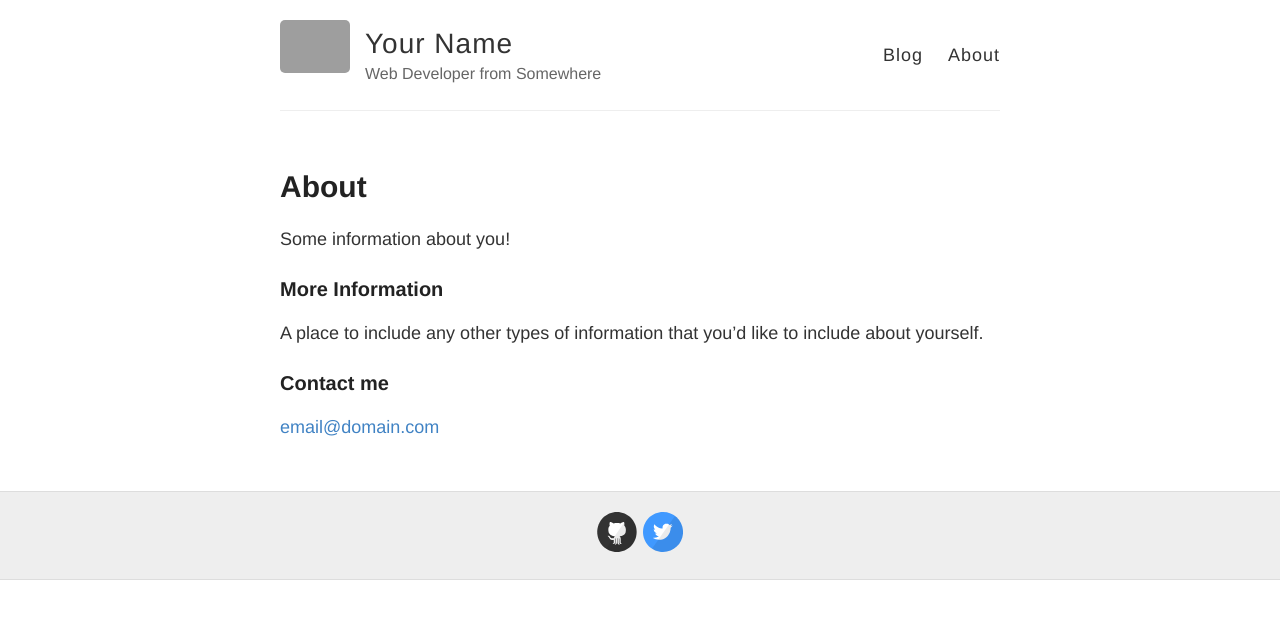
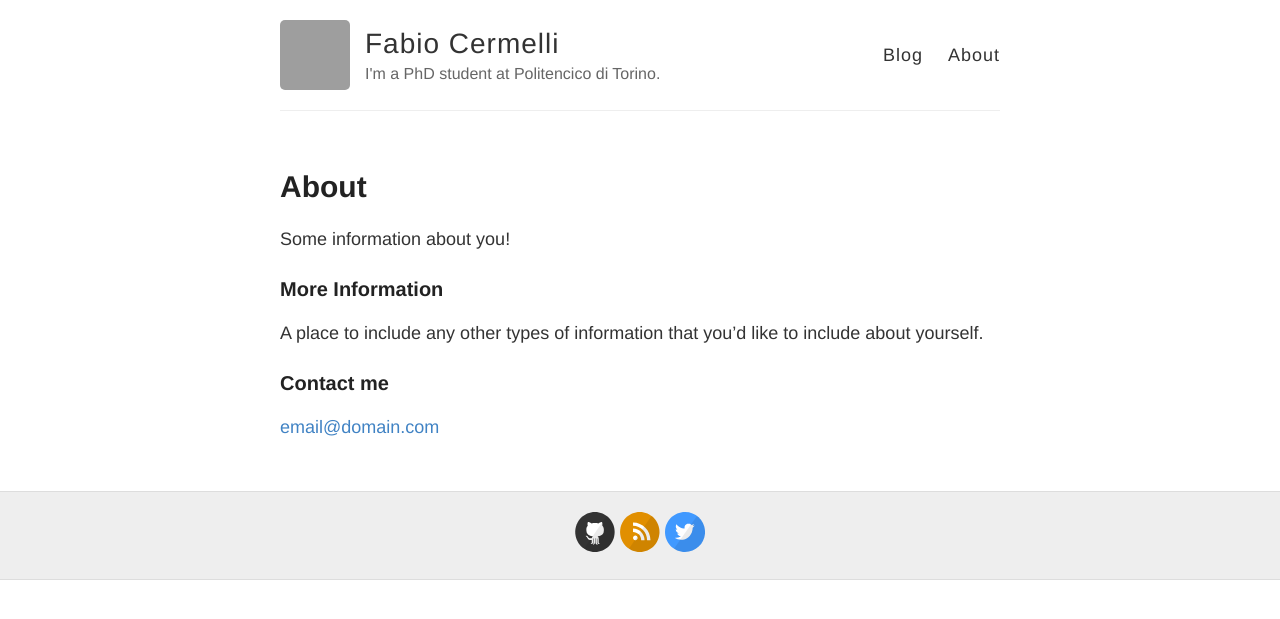
Before and after one commit to fcdl94/fcdl94.github.io, a Jekyll site: the page built from about.md, in a window 1280 px wide. Shown: the top 619 px of the page. Built offline with Jekyll 4.4.1, drawn with Linux system fonts in a browser that asks for light colours; grey boxes are pictures that could not be loaded.

Commit message:
Added my config

```diff
--- a/_config.yml
+++ b/_config.yml
@@ -3,13 +3,13 @@
 #
 
 # Name of your site (displayed in the header)
-name: Your Name
+name: Fabio Cermelli
 
 # Short bio or description (displayed in the header)
-description: Web Developer from Somewhere
+description: I'm a PhD student at Politencico di Torino.
 
 # URL of your avatar or profile pic (you could use your GitHub profile pic)
-avatar: https://raw.githubusercontent.com/barryclark/jekyll-now/master/images/jekyll-logo.png
+avatar: https://avatars0.githubusercontent.com/u/10979083?s=460&u=56788fdbf914bf615fe019e9b38bc761656482dd&v=4
 
 #
 # Flags below are optional
@@ -25,8 +25,8 @@ footer-links:
   instagram:
   linkedin:
   pinterest:
-  rss: # just type anything here for a working RSS icon
-  twitter: jekyllrb
+  rss: rss # just type anything here for a working RSS icon
+  twitter: fcdl94
   stackoverflow: # your stackoverflow profile, e.g. "users/50476/bart-kiers"
   youtube: # channel/<your_long_string> or user/<user-name>
   googleplus: # anything in your profile username that comes after plus.google.com/
@@ -41,7 +41,7 @@ google_analytics:
 
 # Your website URL (e.g. http://barryclark.github.io or http://www.barryclark.co)
 # Used for Sitemap.xml and your RSS feed
-url:
+url: http://fcdl94.github.io
 
 # If you're hosting your site at a Project repository on GitHub pages
 # (http://yourusername.github.io/repository-name)
```
